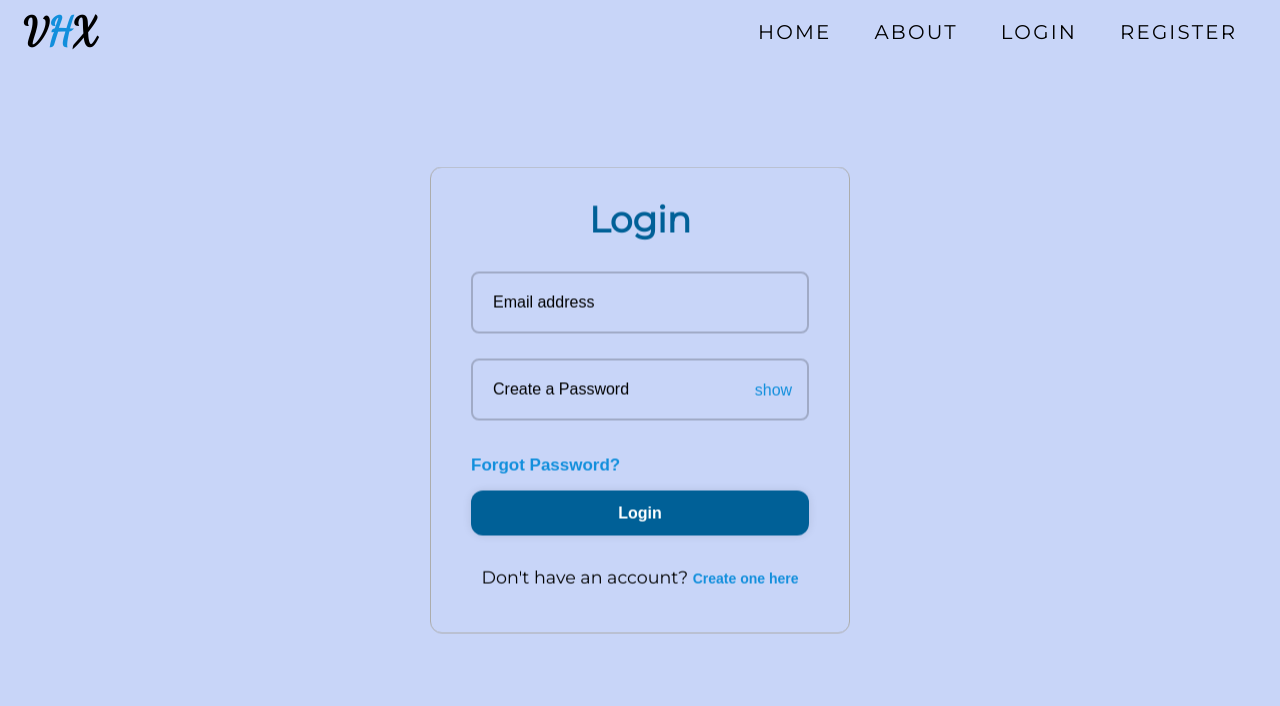
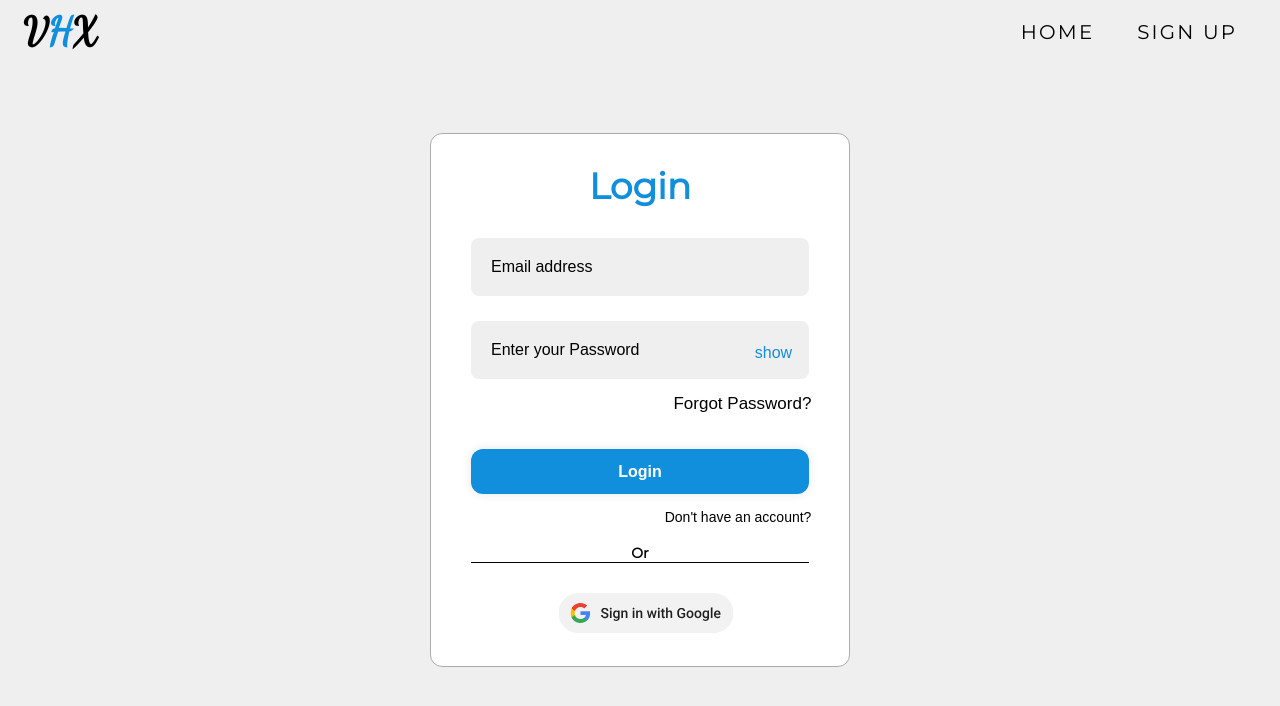
Before and after one commit to VictorhpXavier/Full-stack-Website, a website: page html/Login-Page.html in a window 1280 px wide. Drawn offline with Linux system fonts and the light colour scheme.

Commit message:
Login page reworked

```diff
--- a/Css/Login-Style.css
+++ b/Css/Login-Style.css
@@ -15,7 +15,7 @@ body {
     flex-direction: column; /* Ensure a vertical flow */
     min-height: 100vh;
     background-size: cover;
-	background-color: #c8d5f8;
+	background-color: #EFEFEF;
     margin: 0; /* Added to remove default body margin */
 }
 
@@ -182,7 +182,7 @@ a {
 
 .Login {
     width: 420px;
-    background: transparent;
+    background: #FFFFFF;
     border: 1px solid rgb(172, 172, 172);
     backdrop-filter: blur(2px);
     color: black;
@@ -197,7 +197,7 @@ a {
 .Login h1 {
     font-size: 36px;
     text-align: center;
-	color: #006097;
+	color: #128fdc;
     margin-bottom: 30px; /* Add some space below the heading */
 }
 
@@ -208,10 +208,9 @@ a {
 .Input-box input {
     width: 100%;
     height: 100%;
-    background: transparent;
+    background: #EFEFEF;
     border: none;
     outline: none;
-    border: 2px solid rgba(0, 0, 0, 0.2);
     border-radius: 8px;
     font-size: 16px;
     color: black;
@@ -237,7 +236,6 @@ a {
     font-weight: bold;
 }
 .Input-box input:focus {
-    transition: 0.5s;
     border: 2px solid #128fdc;
 }
 
@@ -248,7 +246,7 @@ a {
 .Login .Login-Button {
     width: 100%;
     height: 45px;
-    background: #006097;
+    background: #128FDC;
     border: none;
     outline: none;
     box-shadow: 0 0 10px rgba(0, 0, 0, .1);
@@ -257,7 +255,6 @@ a {
     color: white;
     font-weight: 600;
 	border-radius: 12px;
-
 }
 
 .Input-box input::placeholder {
@@ -290,13 +287,17 @@ a {
 
 }
 
-.Login-link .link {
-    font-weight: 600;
-    color: #128fdc;
+.link {
+    font-weight: 500;
     font-size: 14px;
+    cursor: pointer;
+    position: absolute;
+	font-weight: 500;
+    right: 9%;
 }
 
-.Login-link .link:hover {
+.link:hover {
+	transition: 0.8s;
     text-decoration: underline;
 
 }
@@ -326,20 +327,25 @@ a {
     font-size: 17px;
     cursor: pointer;
     position: absolute;
-    color: #128fdc;
-    font-weight: 900;
-    left: 2;
-    margin-top: -20px;
-    margin-right: 39px;
+	font-weight: 500;
+    right: 9%;
+    margin-top: -40px;
     transition: color 0.8s;
 }
 
 .Forgot-Password .Forgot-Password1:hover {
     text-decoration: underline;
-    font-weight: 800;
 }
-
-
+h3 {
+	margin-top: 50px;
+	font-size: 14px;
+	text-align: center;
+	border-bottom: 1px solid black ;
+	margin-bottom: 15px;
+}
+.ConnectGoogle {
+	transform: translateX(50%);
+}
 
 
 
--- a/Css/workspacestyle.css
+++ b/Css/workspacestyle.css
@@ -4,6 +4,7 @@
 	padding: 0;
 	margin: 0;
 	box-sizing: border-box;
+	scroll-behavior: smooth;
 
 }
 body {
@@ -18,11 +19,13 @@ body {
     overflow-x: hidden;
     /*background: url(../wallpapers/maybe.png) no-repeat center center fixed; */
     background-size: cover;
+
 }
 html {
 	font-size: 11px;
 	font-family: 'Montserrat', sans-serif;
-	scroll-behavior: inherit;
+	scroll-behavior: smooth;
+
 }
 a {
 	text-decoration: none;
@@ -246,7 +249,7 @@ a {
 }
 /*GetStarted Section*/
 #GetStarted {
-	display: none;
+	display: block;
 }
 #GetStarted .Box {
     width: 600px;
--- a/Js/script.js
+++ b/Js/script.js
@@ -38,7 +38,7 @@ document.addEventListener('DOMContentLoaded', function() {
 //If User Already Logged then to not let him go to login or sign up
 function ifUserAlreadyLogged(event) {
     event.preventDefault();
-    fetch('/login', '/signup', {
+    fetch('auth/login', 'auth/signup', {
         method: 'POST',
         headers: {
             'Content-Type': 'application/json',
@@ -66,7 +66,7 @@ function handleLogin(event) {
 
     const data = { email: emailValue, password: passValue };
 
-    fetch('/login', {
+    fetch('auth/login', {
         method: 'POST',
         headers: {
             'Content-Type': 'application/json',
@@ -121,7 +121,7 @@ function handleRegistration(event) {
     const data = { email: emailValue, password: passValue };
 
 
-    fetch('/signup', {
+    fetch('auth/signup', {
         method: 'POST',
         headers: {
             'Content-Type': 'application/json',
@@ -188,7 +188,7 @@ function RecoverPassword(event) {
 
     const data = { email: emailValue };
 
-    fetch('/forgotpassword', {
+    fetch('auth/forgotpassword', {
         method: 'POST',
         headers: {
             'Content-Type': 'application/json',
--- a/html/Login-Page.html
+++ b/html/Login-Page.html
@@ -24,9 +24,7 @@
               </div>
               <ul id="myList">
                 <li><a href="/home" data-after="Home">Home</a></li>
-                <li><a href="#about" data-after="About">About</a></li>
-                <li><a href="/login" data-after="Login">Login</a></li>
-                <li><a href="/signup" data-after="Register">Register</a></li>
+                <li><a href="/signup" data-after="Sign Up">Sign Up</a></li>
               </ul>
             </div>
           </div>
@@ -39,7 +37,7 @@
                 <input type="text" class="Email" name="Email" placeholder="Email address" required>
                 <span class="EmailError">Please enter your Email address</span>
                 <div class="Password-container">
-                  <input type="password" class="Password" name="Password" placeholder="Create a Password" required>
+                  <input type="password" class="Password" name="Password" placeholder="Enter your Password" required>
                   <button type="button" class="ShowButton">show</button>
               </div>
               <span class="PasswordError">Please enter your Password</span>
@@ -53,11 +51,11 @@
         <form id="login" method="get" </form>
             <button type="submit" class="Login-Button">Login</button>
         </form>
-        <div class="Login-link">
-            <form action="/signup" method="get">
-                <p>Don't have an account? <button type="submit" class="link">Create one here</button></p>
-            </form>
-        </div>
+        <form action="/signup" method="get">
+          <button type="submit" class="link">Don't have an account? </button>
+      </form>
+        <h3>Or</h3>
+        <button class="ConnectGoogle"><img src="../UserIcon/web_neutral_rd_SI.svg" alt=""></button>
 
     </div>
   </body>
```
Also changed, not shown: html/home.html (+27 -3 lines).
